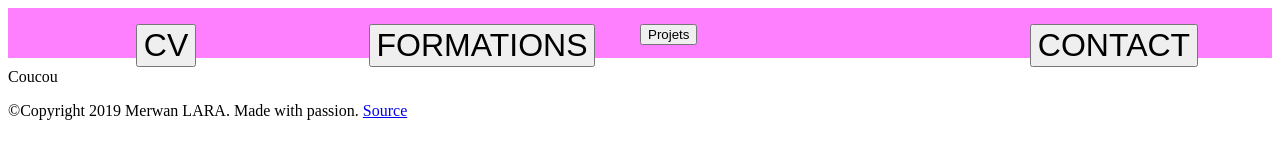
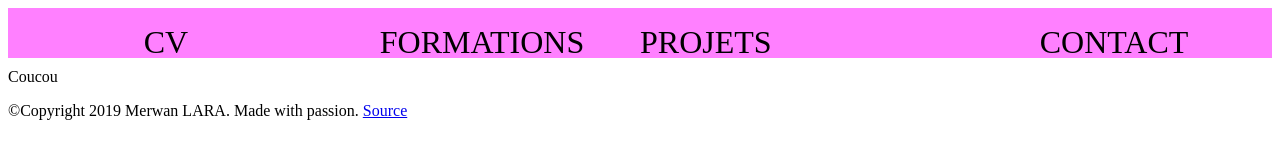
Before and after one commit to NhgrtPlayer/NhgrtPlayer.github.io, a plain HTML site: page index.html in a window 1280 px wide. Drawn offline with Linux system fonts and the light colour scheme.

Commit message:
index updated

```diff
--- a/index.html
+++ b/index.html
@@ -16,18 +16,18 @@
 	<body>
 		<nav>
 			<ul>
-				<li><button><a href="#">CV</button></a></li>
-				<li><button><a href="#">Formations</a></button></li>
+				<li><a href="#">CV</a></li>
+				<li><a href="#">Formations</a></li>
 				<li>
 					<div class="dropdown" style="float:left;">
-						<button>Projets</button>
+						<a href="#">Projets</a>
 						<div class="dropdown-content" style="left:0;">
 							<a href="#">Jeux</a>
 							<a href="#">Autres</a>
 						</div>
 					</div>
 				</li>
-				<li><button><a href="#">Contact</button></a></li>
+				<li><a href="#">Contact</a></li>
 			</ul>
 		</nav>
 		<main>
```
